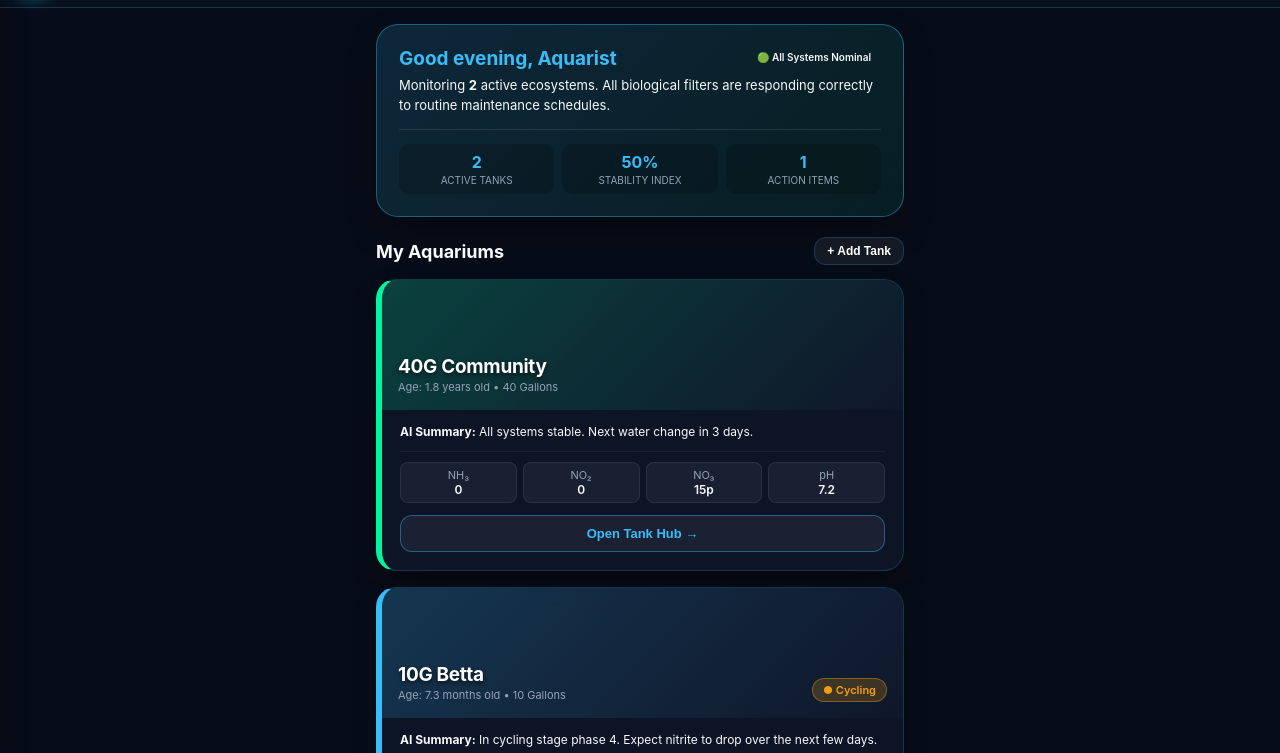
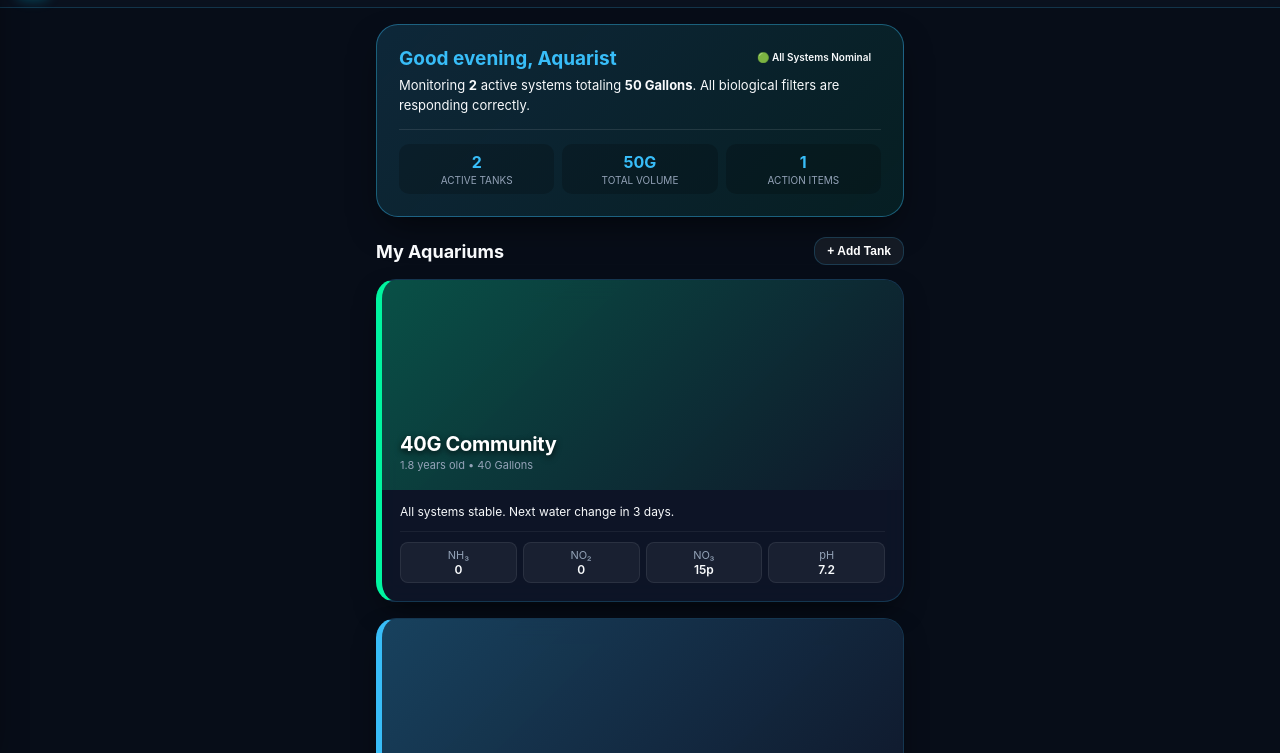
Before and after one commit to roellcp/aquassist, a plain HTML site: page index.html in a window 1280 px wide. Shown: the part 47-800 px from the top of the page. Drawn offline with Linux system fonts and the light colour scheme.

Commit message:
Update index.html

```diff
--- a/index.html
+++ b/index.html
@@ -76,7 +76,7 @@
     }
     .nav-item:active { background: rgba(56, 189, 248, 0.15); color: var(--cyan); }
 
-    /* Container & View Panels Routing */
+    /* Container */
     .container { padding: 16px; max-width: 560px; margin: 0 auto; }
     .view-panel { display: none; }
     .view-panel.active { display: block; }
@@ -95,17 +95,20 @@
       overflow: hidden;
     }
     .card-header { display: flex; justify-content: space-between; align-items: center; margin-bottom: 8px; }
-    .card-title { font-size: 19px; font-weight: 700; color: #fff; letter-spacing: -0.3px; text-shadow: 0 2px 4px rgba(0,0,0,0.6); }
+    .card-title { font-size: 20px; font-weight: 700; color: #fff; letter-spacing: -0.3px; text-shadow: 0 2px 6px rgba(0,0,0,0.8); }
 
-    .tank-card-hero { padding: 0 !important; cursor: pointer; }
-    .tank-card-hero:active { transform: scale(0.98); }
+    /* Taller Full-Bleed Tank Card Banner */
+    .tank-card-hero {
+      padding: 0 !important; cursor: pointer;
+    }
+    .tank-card-hero:active { transform: scale(0.98); transition: transform 0.1s ease; }
     .tank-banner-wrap {
-      width: 100%; height: 130px; position: relative; background-size: cover; background-position: center;
-      display: flex; flex-direction: column; justify-content: flex-end; padding: 16px;
+      width: 100%; height: 210px; position: relative; background-size: cover; background-position: center;
+      display: flex; flex-direction: column; justify-content: flex-end; padding: 18px;
     }
     .tank-banner-overlay {
       position: absolute; inset: 0; pointer-events: none;
-      background: linear-gradient(180deg, rgba(15,23,42,0.1) 0%, rgba(15,23,42,0.92) 85%);
+      background: linear-gradient(180deg, rgba(15,23,42,0.15) 20%, rgba(15,23,42,0.95) 90%);
     }
     .tank-banner-content { position: relative; z-index: 2; pointer-events: none; }
     .tank-card-body { padding: 14px 18px 18px 18px; }
@@ -141,7 +144,7 @@
 
     /* Badges */
     .badge { font-size: 11px; font-weight: 600; padding: 4px 10px; border-radius: 20px; display: inline-flex; align-items: center; gap: 5px; }
-    .badge-cycling { background: rgba(245, 158, 11, 0.2); color: var(--alert-yellow); border: 1px solid rgba(245, 158, 11, 0.4); }
+    .badge-cycling { background: rgba(245, 158, 11, 0.25); color: var(--alert-yellow); border: 1px solid rgba(245, 158, 11, 0.5); backdrop-filter: blur(4px); }
 
     /* Sub Tabs */
     .tab-bar {
@@ -275,8 +278,8 @@
             <div class="hero-metric-lbl">Active Tanks</div>
           </div>
           <div class="hero-metric-box">
-            <div class="hero-metric-val" id="metric-stable-pct">100%</div>
-            <div class="hero-metric-lbl">Stability Index</div>
+            <div class="hero-metric-val" id="metric-total-vol">50G</div>
+            <div class="hero-metric-lbl">Total Volume</div>
           </div>
           <div class="hero-metric-box">
             <div class="hero-metric-val" id="metric-tasks-due">0</div>
@@ -453,7 +456,7 @@
           <button class="btn btn-secondary" onclick="document.getElementById('importFile').click()">📂 Restore</button>
           <input type="file" id="importFile" style="display:none" onchange="importData(event)">
         </div>
-        <div style="text-align:center; font-size:10px; color:var(--text-muted); margin-top:16px;">aquAssist v21.0 • $0 Tank Manager</div>
+        <div style="text-align:center; font-size:10px; color:var(--text-muted); margin-top:16px;">aquAssist v6.0 • $0 Tank Manager</div>
       </div>
     </div>
 
@@ -545,7 +548,7 @@
 
     let appData = defaultData;
     try {
-      const stored = localStorage.getItem("aquassist_v21");
+      const stored = localStorage.getItem("aquassist_v22");
       if (stored) appData = JSON.parse(stored);
     } catch(e) {
       appData = defaultData;
@@ -556,7 +559,7 @@
     let editingItemContext = { type: null, index: null };
 
     function saveData() {
-      localStorage.setItem("aquassist_v21", JSON.stringify(appData));
+      localStorage.setItem("aquassist_v22", JSON.stringify(appData));
     }
 
     function calculateAge(startDateStr) {
@@ -587,9 +590,7 @@
       });
     }
 
-    // Bulletproof View Router
     function showView(viewId) {
-      console.log("Routing to view:", viewId);
       document.querySelectorAll(".view-panel").forEach(p => {
         p.classList.remove("active");
         p.style.display = "none";
@@ -626,7 +627,6 @@
     }
 
     function openTank(idx) {
-      console.log("Opening tank index:", idx);
       activeTankIndex = idx;
       renderTankView();
       showView("tank");
@@ -649,20 +649,19 @@
       if (greetingEl) greetingEl.innerText = `${timeGreeting}, Aquarist`;
 
       let totalTanks = appData.tanks.length;
-      let establishedTanks = appData.tanks.filter(t => t.status === "Established").length;
-      let stabilityPct = totalTanks > 0 ? Math.round((establishedTanks / totalTanks) * 100) + "%" : "100%";
+      let totalVol = appData.tanks.reduce((acc, t) => acc + (parseFloat(t.grossGal) || 0), 0);
       let actionItems = appData.tanks.filter(t => t.status === "Cycling").length;
 
       const tTot = document.getElementById("metric-total-tanks");
-      const tStab = document.getElementById("metric-stable-pct");
+      const tVol = document.getElementById("metric-total-vol");
       const tTask = document.getElementById("metric-tasks-due");
       if (tTot) tTot.innerText = totalTanks;
-      if (tStab) tStab.innerText = stabilityPct;
+      if (tVol) tVol.innerText = `${totalVol}G`;
       if (tTask) tTask.innerText = actionItems;
 
       const summaryEl = document.getElementById("global-ai-summary");
       if (summaryEl) {
-        summaryEl.innerHTML = `Monitoring <b>${totalTanks}</b> active ecosystems. All biological filters are responding correctly to routine maintenance schedules.`;
+        summaryEl.innerHTML = `Monitoring <b>${totalTanks}</b> active systems totaling <b>${totalVol} Gallons</b>. All biological filters are responding correctly.`;
       }
 
       appData.tanks.forEach((tank, idx) => {
@@ -677,21 +676,22 @@
           bannerStyle = `background-image: url('${tank.image}');`;
           bannerOverlay = `<div class="tank-banner-overlay"></div>`;
         } else {
-          bannerStyle = `background: linear-gradient(135deg, ${clr}33, #0F172A);`;
+          bannerStyle = `background: linear-gradient(135deg, ${clr}44, #0F172A);`;
         }
 
         const cardDiv = document.createElement("div");
         cardDiv.className = "card tank-card-hero";
         cardDiv.style.borderLeft = `6px solid ${clr}`;
+        cardDiv.onclick = () => openTank(idx);
 
         cardDiv.innerHTML = `
-          <div class="tank-banner-wrap" style="${bannerStyle}" onclick="openTank(${idx})">
+          <div class="tank-banner-wrap" style="${bannerStyle}">
             ${bannerOverlay}
             <div class="tank-banner-content" style="width:100%;">
               <div style="display: flex; justify-content: space-between; align-items: flex-end;">
                 <div>
                   <h3 class="card-title">${tank.name}</h3>
-                  <div style="font-size:11px; color:var(--text-muted); margin-top:2px;">Age: ${ageStr} • ${tank.grossGal} Gallons</div>
+                  <div style="font-size:11px; color:var(--text-muted); margin-top:2px;">${ageStr} • ${tank.grossGal} Gallons</div>
                 </div>
                 ${badgeHtml}
               </div>
@@ -699,16 +699,14 @@
           </div>
 
           <div class="tank-card-body">
-            <div style="font-size:12px; color:var(--text-main); margin-bottom:8px; line-height: 1.4;" onclick="openTank(${idx})"><b>AI Summary:</b> ${tank.summary || 'Stable'}</div>
+            <div style="font-size:12px; color:var(--text-main); margin-bottom:8px; line-height: 1.4;">${tank.summary || 'Stable'}</div>
 
-            <div class="param-strip" onclick="openTank(${idx})">
+            <div class="param-strip">
               <div class="param-chip">NH₃ <b>${t.nh3}</b></div>
               <div class="param-chip">NO₂ <b>${t.no2}</b></div>
               <div class="param-chip">NO₃ <b>${t.no3}p</b></div>
               <div class="param-chip">pH <b>${t.ph}</b></div>
             </div>
-
-            <button class="btn btn-secondary" style="margin-top: 12px; padding: 10px; font-size: 13px; font-weight: 700; color: var(--cyan); border-color: rgba(56, 189, 248, 0.4);" onclick="openTank(${idx})">Open Tank Hub →</button>
           </div>
         `;
         container.appendChild(cardDiv);
@@ -728,7 +726,7 @@
       const ageStr = calculateAge(tank.startDate);
       const metaEl = document.getElementById("tank-hero-meta");
       if (metaEl) {
-        metaEl.innerText = `Age: ${ageStr} • Status: ${tank.status} • Volume: ${tank.grossGal}G`;
+        metaEl.innerText = `${ageStr} • Status: ${tank.status} • Volume: ${tank.grossGal}G`;
       }
 
       const aiSumEl = document.getElementById("tank-page-ai-summary");
```
